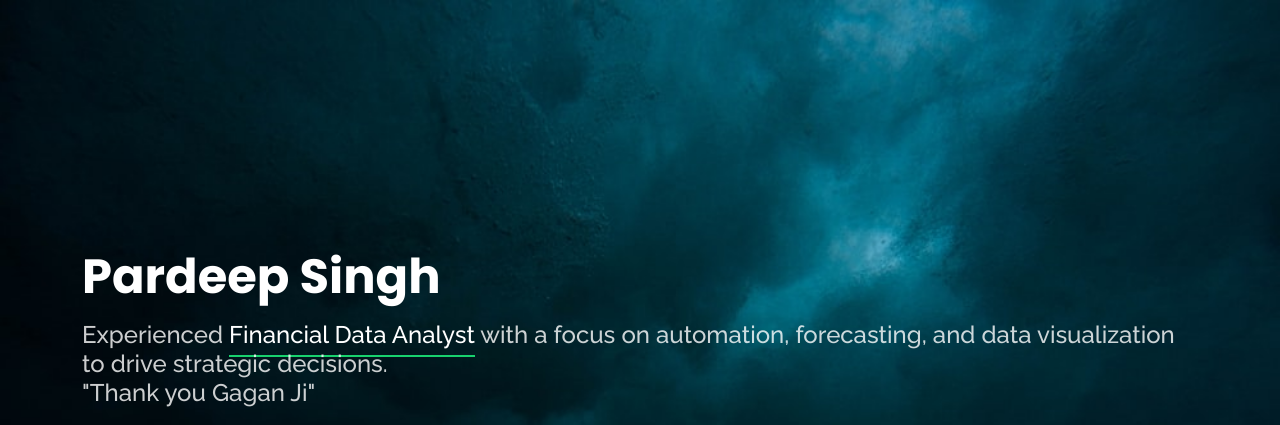
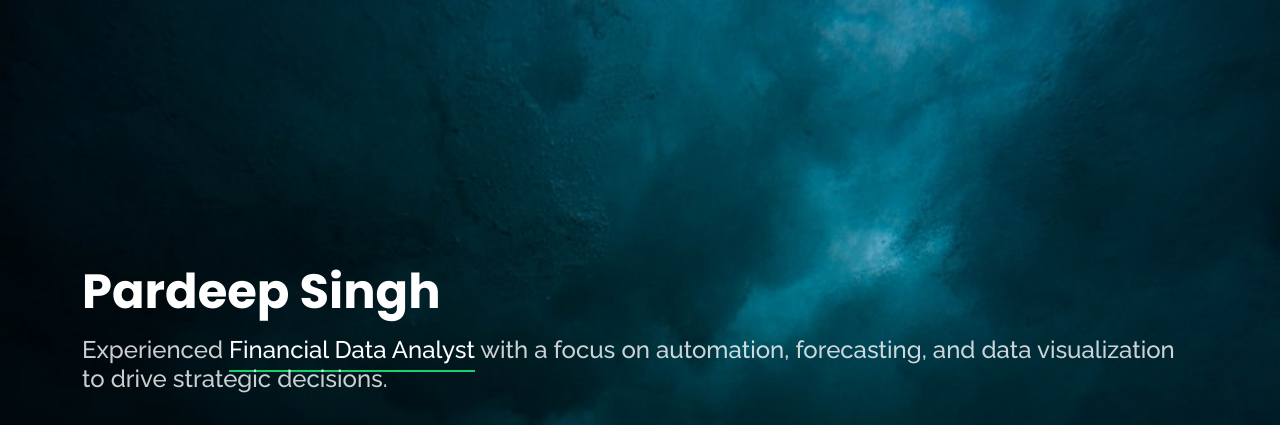
Before and after one commit to pardeepsingh95/pardeepsingh95.github.io, a website: page index.html in a window 1280 px wide. Shown: the top 425 px of the page. Drawn offline with nearby package versions, Linux system fonts and the light colour scheme.

Commit message:
Info update

```diff
--- a/index.html
+++ b/index.html
@@ -44,7 +44,7 @@
       <h1><a href="index.html">Pardeep Singh</a></h1>
       <!-- Uncomment below if you prefer to use an image logo -->
       <!-- <a href="index.html" class="mr-auto"><img src="assets/img/logo.png" alt="" class="img-fluid"></a> -->
-      <h2>Experienced <span>Financial Data Analyst</span> with a focus on automation, forecasting, and data visualization to drive strategic decisions. <br>"Thank you Gagan Ji"</h2>
+      <h2>Experienced <span>Financial Data Analyst</span> with a focus on automation, forecasting, and data visualization to drive strategic decisions.</h2>
 
       <nav id="navbar" class="navbar">
         <ul>
```
